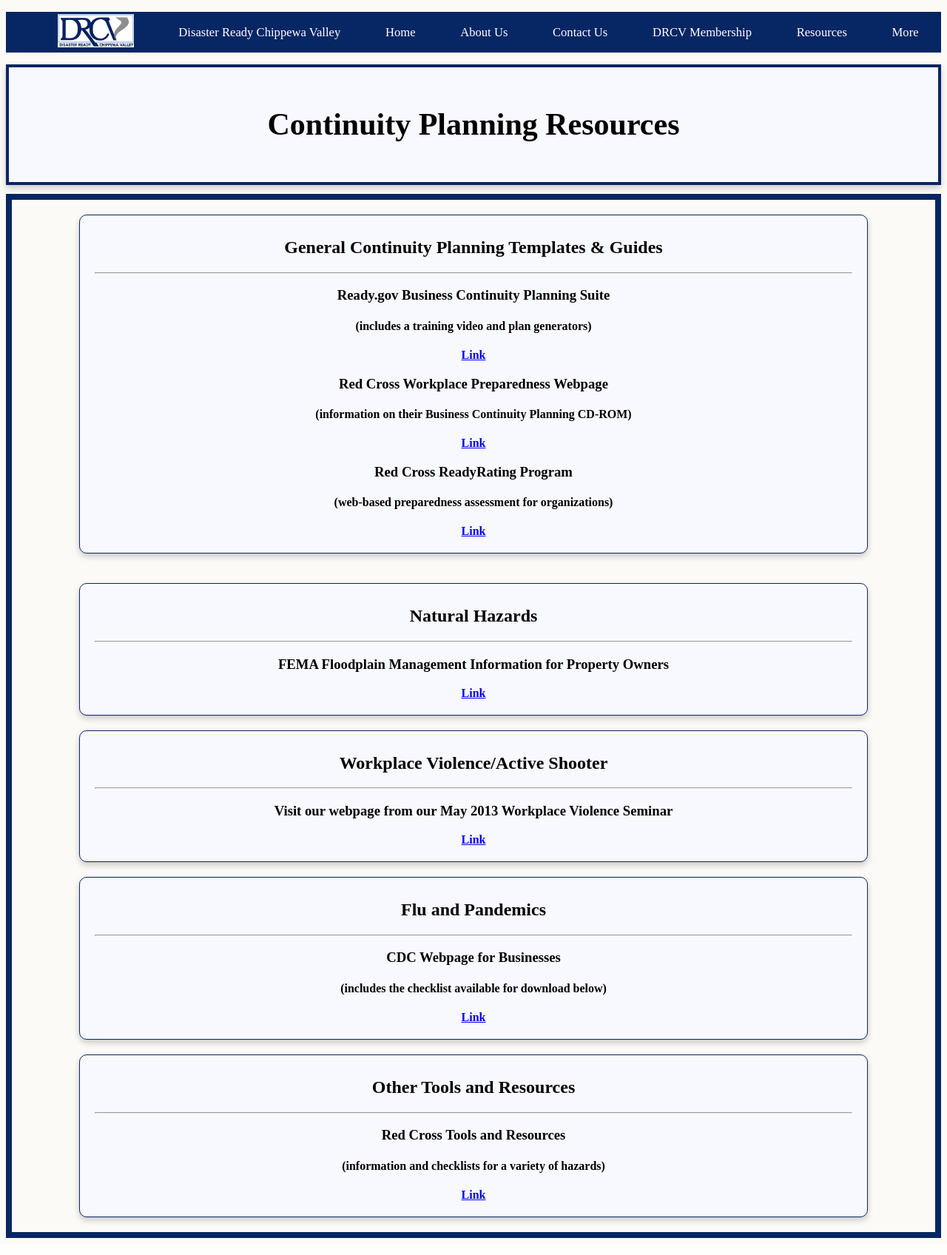
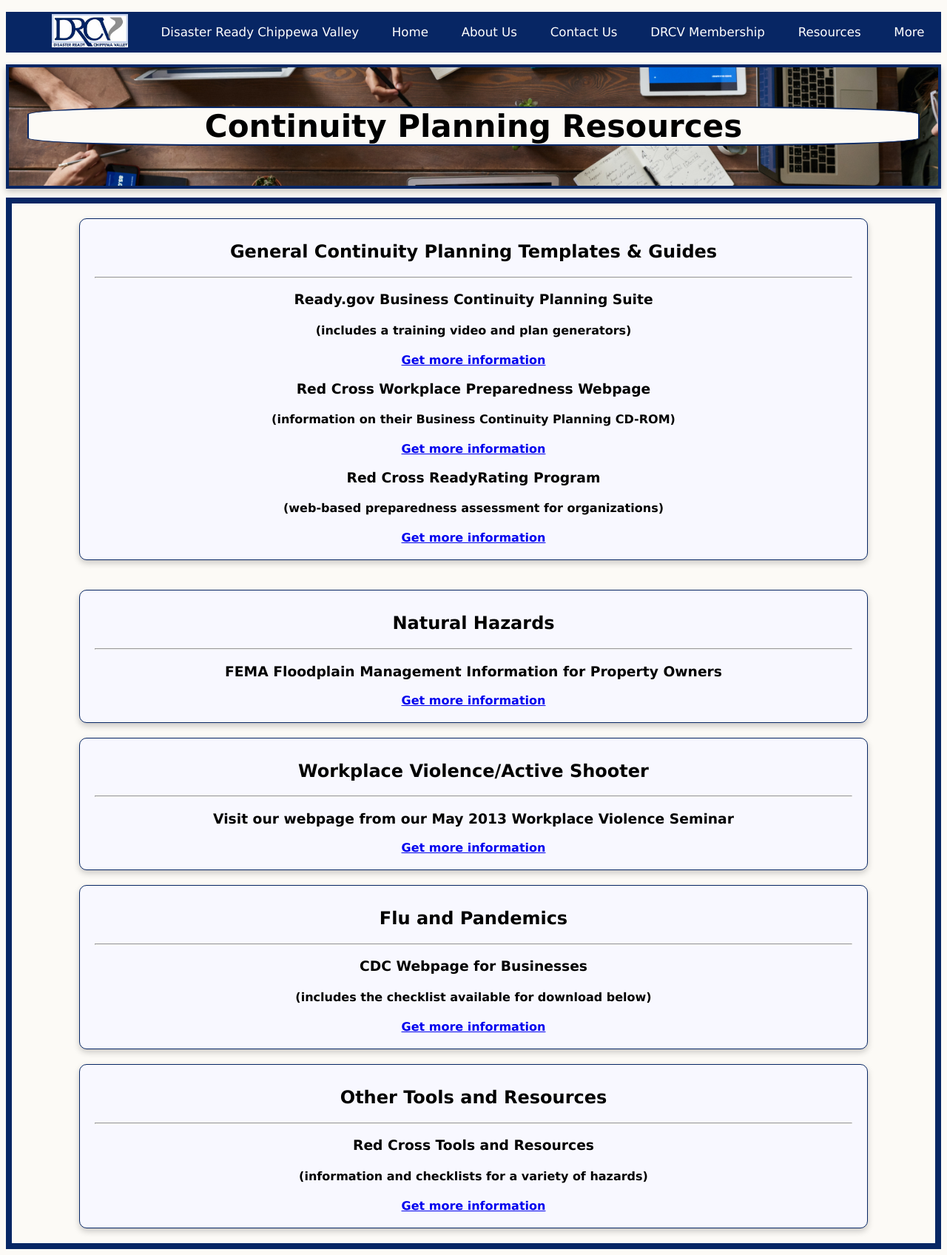
Before and after one commit to mrrobots2021/DRCV, a PHP site: page /ContinuityResources.html in a window 1280 px wide. Shown: the whole page at 74% size. Before the commit the page ends 1673 px from the top, so only its background shows below. Run offline with PHP 8.4, Linux system fonts and the light colour scheme.

Commit message:
Revisions to Continuity Resources page

```diff
--- a/ContinuityResources.css
+++ b/ContinuityResources.css
@@ -1,6 +1,10 @@
 /* ***** ***** ***** ***** ***** ***** ***** ***** ***** ***** */
 /*       elements ▼ ▼ ▼
 /* ***** ***** ***** ***** ***** ***** ***** ***** ***** ***** */
+
+* {
+    font-family: 'Lucida Sans Unicode', Geneva, Verdana, sans-serif;
+}
 
 body {
     background-color: rgb(252, 250, 246);
@@ -28,6 +32,9 @@ li a {
 
 h1 {
     font-size: 42px;
+    background-color: rgb(252, 250, 246);
+    border: solid 2px rgb(7, 38, 100);
+    border-radius: 20%;
 }
 
 /* ***** ***** ***** ***** ***** ***** ***** ***** ***** ***** */
@@ -40,7 +47,10 @@ h1 {
 }
 
 .header-box {
-    background-color: ghostwhite;
+    background-image: url("pictures/meeting.jpg");
+    background-repeat: no-repeat;
+    background-size: 100%;
+    background-position: center;
     border: solid 4px rgb(7, 38, 100);
     box-shadow: 0 4px 8px 0 rgba(0,0,0,0.2);
     padding: 2%;
--- a/ContinuityResources.html
+++ b/ContinuityResources.html
@@ -36,27 +36,27 @@
             <hr/>
             <h3 class="center-text" ><b>Ready.gov Business Continuity Planning Suite</h3>
             <h4 class="center-text" >(includes a training video and plan generators)</h4>
-            <a class="center-text" href="http://www.ready.gov/business-continuity-planning-suite">Link</a>
+            <a class="center-text" href="http://www.ready.gov/business-continuity-planning-suite" target="_blank">Get more information</a>
             <h3 class="center-text" ><b>Red Cross Workplace Preparedness Webpage</h3>
             <h4 class="center-text" >(information on their Business Continuity Planning CD-ROM)</h4>
-            <a class="center-text" href="http://www.redcross.org/prepare/location/workplace">Link</a>
+            <a class="center-text" href="http://www.redcross.org/prepare/location/workplace" target="_blank">Get more information</a>
             <h3 class="center-text" ><b>Red Cross ReadyRating Program</b></h3>
             <h4 class="center-text" >(web-based preparedness assessment for organizations)</h4>
-            <a class="center-text" href="http://readyrating.org/">Link</a>
+            <a class="center-text" href="http://readyrating.org/" target="_blank">Get more information</a>
         </div>
 
         <div class="card">
             <h2 class="center-text" ><b>Natural Hazards</b></h2>
             <hr/>
             <h3 class="center-text" ><b>FEMA Floodplain Management Information for Property Owners</h3>
-            <a class="center-text" href="https://www.fema.gov/floodplain-management-0/floodplain-management-information-property-owners">Link</a>
+            <a class="center-text" href="https://www.fema.gov/floodplain-management-0/floodplain-management-information-property-owners" target="_blank">Get more information</a>
         </div>
 
         <div class="card">
             <h2 class="center-text" ><b>Workplace Violence/Active Shooter</b></h2>
             <hr/>
             <h3 class="center-text" ><b>Visit our webpage from our May 2013 Workplace Violence Seminar</h3>
-            <a class="center-text" href="https://sites.google.com/site/disasterreadycv/resources/may-2013-workplace-violence-seminar-1?authuser=0">Link</a>
+            <a class="center-text" href="https://sites.google.com/site/disasterreadycv/resources/may-2013-workplace-violence-seminar-1?authuser=0" target="_blank">Get more information</a>
         </div>
 
         <div class="card">
@@ -64,7 +64,7 @@
             <hr/>
             <h3 class="center-text" ><b>CDC Webpage for Businesses</h3>
             <h4 class="center-text" >(includes the checklist available for download below)</h4>
-            <a class="center-text" href="http://www.flu.gov/planning-preparedness/business/">Link</a>
+            <a class="center-text" href="http://www.flu.gov/planning-preparedness/business/" target="_blank">Get more information</a>
         </div>
 
         <div class="card">
@@ -72,7 +72,7 @@
             <hr/>
             <h3 class="center-text" ><b>Red Cross Tools and Resources</h3>
             <h4 class="center-text" >(information and checklists for a variety of hazards)</h4>
-            <a class="center-text" href="http://www.redcross.org/prepare/disaster-safety-library">Link</a>
+            <a class="center-text" href="http://www.redcross.org/prepare/disaster-safety-library" target="_blank">Get more information</a>
         </div>
     </div>
 </body>
```
Also changed, not shown: pictures/meeting.jpg (added).
